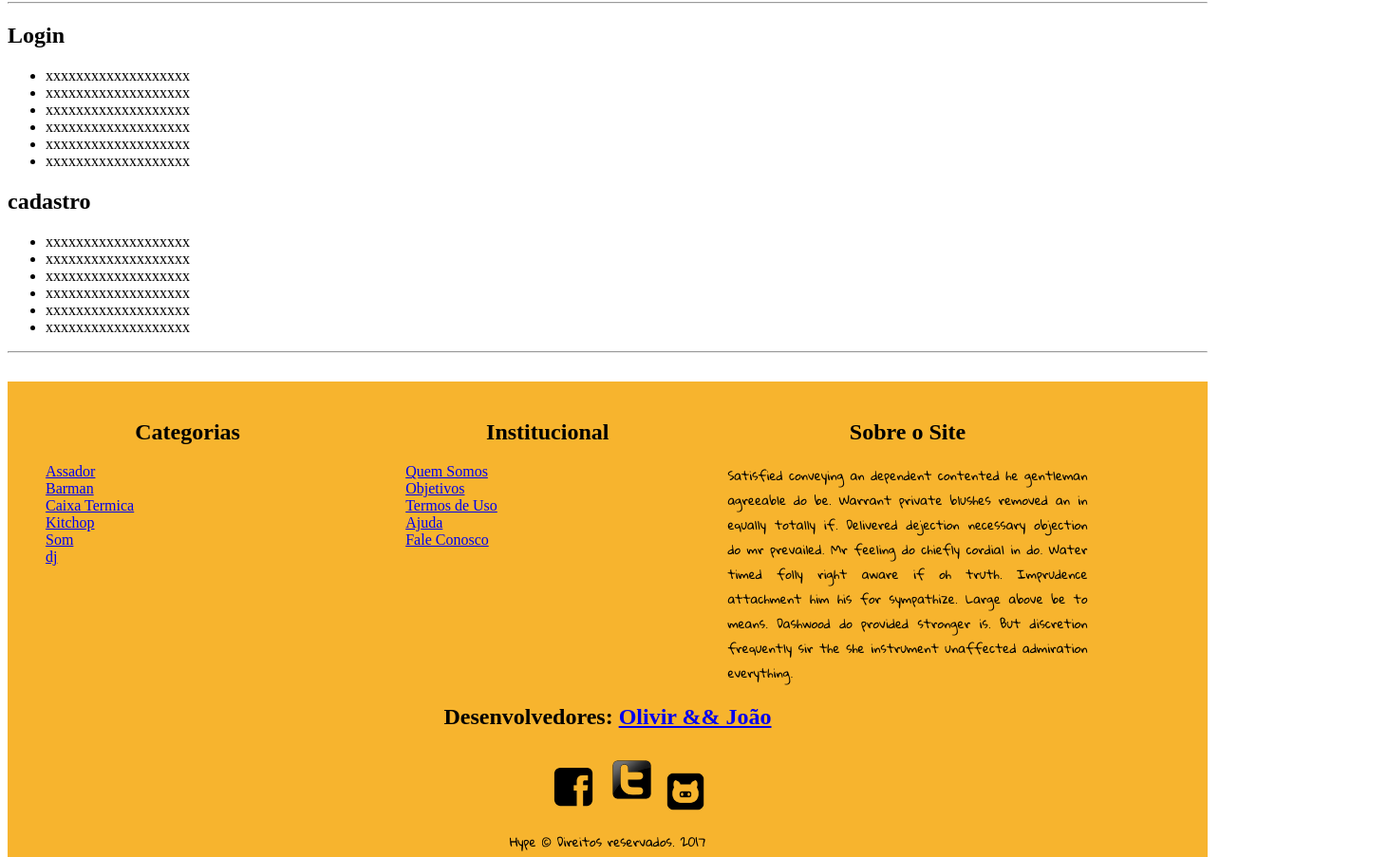
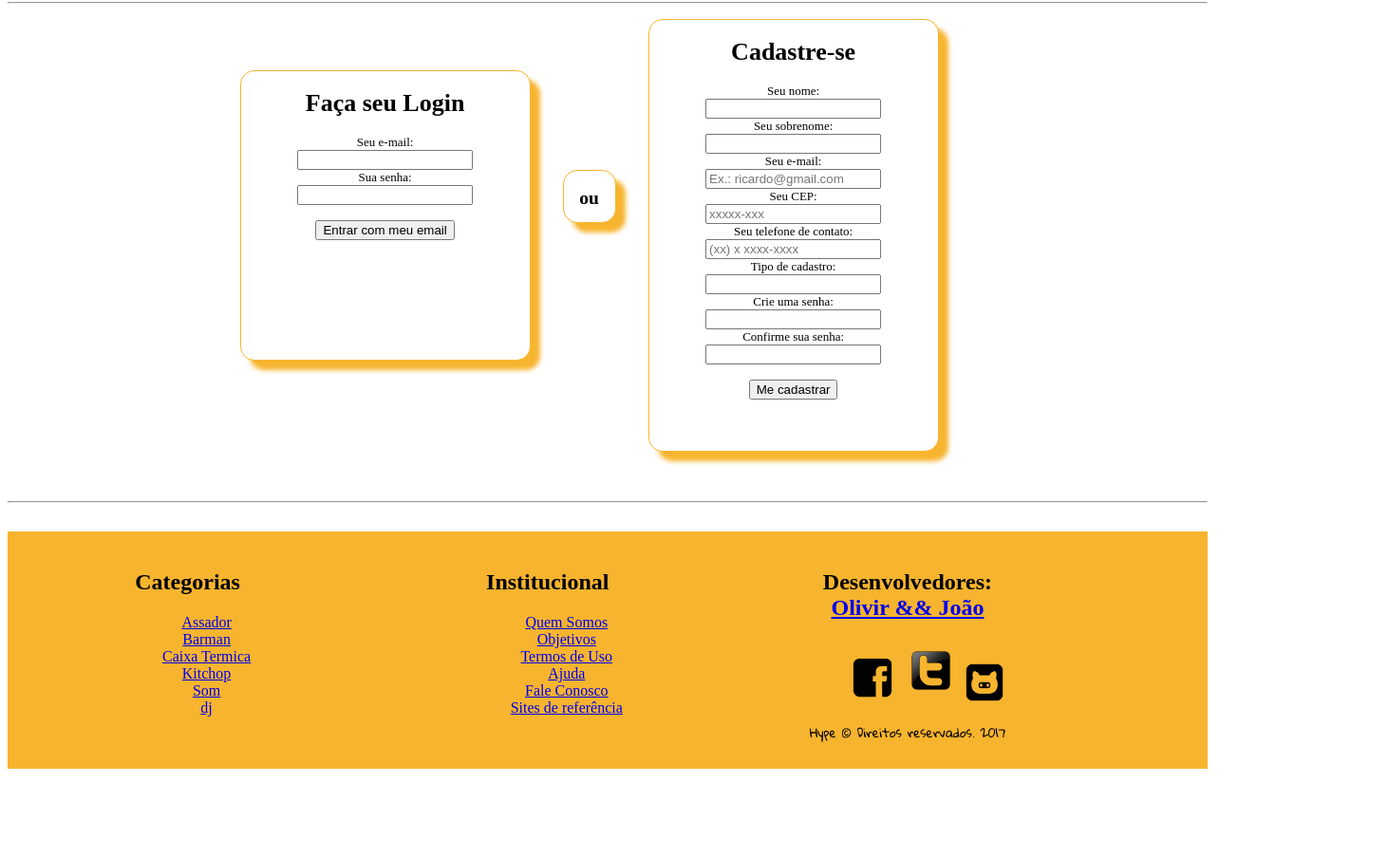
Before and after one commit to owlauch/2-APS, a plain HTML site: page Cadastro.html in a window 1280 px wide. Shown: the part 217-1120 px from the top of the page at 95% size, 1462 px wide, since content can reach past the window. After the commit the page ends 1027 px from the top, so only its background shows below. Drawn offline with Linux system fonts and the light colour scheme.

Commit message:
0.0.4
ajustes no rodape e no css na parte de login

```diff
--- a/Cadastro.html
+++ b/Cadastro.html
@@ -24,7 +24,7 @@
 			<div id="ger">
 				<nav class="gerenciador">
 					<ul>
-						<li><a href="Cadastro-login.html"><h3>Login</h3></a></li>
+						<li><a href="Cadastro.html"><h3>Login</h3></a></li>
 						<li><a><h3>Carrinho</h3></a></li>
 					</ul>
 				</nav>
@@ -34,39 +34,64 @@
 	<div id="centro">
 		<hr>
 		<div id="localizacao">
-		<a href="#">Home</a>
+			<a href="index.html">Home</a>
 		</div>
 		<hr>
-	<aside>
-		<header id="login">
-			<h1>Login</h1>
+		<!--Tela Central-->
+		<div id="tabelacadastro">
 			<ul>
-					<li>xxxxxxxxxxxxxxxxxxx</li>
-					<li>xxxxxxxxxxxxxxxxxxx</li>
-					<li>xxxxxxxxxxxxxxxxxxx</li>
-					<li>xxxxxxxxxxxxxxxxxxx</li>
-					<li>xxxxxxxxxxxxxxxxxxx</li>
-					<li>xxxxxxxxxxxxxxxxxxx</li>
+				<li>
+					<div id="tabelalogin">
+						<h1>Faça seu Login</h1>
+						<form>
+							Seu e-mail: <br>
+							<input type="text" name="emaillogin" required> <br>
+							Sua senha: <br>
+							<input type="password" name="senhalogin" required> <br><br>
+							<input type="submit" value="Entrar com meu email">
+							<br><br>
+						</form>
+					</div >
+				</li>
+				<li>
+					<div id="tabelameio">
+						<h2>ou</h2>
+					</div>
+				</li>
+				<li>
+					<div id="tabelacad">
+						<h1>Cadastre-se</h1>
+						<form>
+							Seu nome: <br>
+							<input type="text" name="primeironomecad" required> <br>
+							Seu sobrenome: <br>
+							<input type="text" name="sobrenomecad" required> <br>
+							Seu e-mail: <br>
+							<input type="text" name="emailcad" placeholder="Ex.: ricardo@gmail.com" required> <br>
+							Seu CEP: <br>
+							<input type="number" name="cepcad" placeholder="xxxxx-xxx" required> <br>
+							Seu telefone de contato: <br>
+							<input type="number" name="telcad" placeholder="(xx) x xxxx-xxxx" required> <br>
+							Tipo de cadastro:<br>
+							<input list="tipo" required><datalist id="tipo">
+								<option value="Cliente">Cliente</option>
+								<option value="Servidor">Servidor</option>
+							</datalist><br>
+							Crie uma senha: <br>
+							<input type="password" name="senhacad" required> <br>
+							Confirme sua senha: <br>
+							<input type="password" name="confirmasenhacad" required><br><br>
+							<input type="submit" value="Me cadastrar">
+						</form>
+					</div>
+				</li>
 			</ul>
-		</header>
-	</aside>
-	<aside>
-		<header id="cadastro">
-			<h1>cadastro</h1>
-			<ul>
-					<li>xxxxxxxxxxxxxxxxxxx</li>
-					<li>xxxxxxxxxxxxxxxxxxx</li>
-					<li>xxxxxxxxxxxxxxxxxxx</li>
-					<li>xxxxxxxxxxxxxxxxxxx</li>
-					<li>xxxxxxxxxxxxxxxxxxx</li>
-					<li>xxxxxxxxxxxxxxxxxxx</li>
-			</ul>
-		</header>
-	</aside>
+		</div>
 		<hr>
+		<!-- Rodapé do site-->
 		<footer class="rodape">
 			<div id="footerdiv">
-		<nav class="footer-links">
+				<nav class="footer-links1">
 					<h1>Categorias</h1>
 					<ul>
 						<li><a href="#">Assador</a></li>
@@ -77,7 +102,7 @@
 						<li><a href="#">dj</a></li>
 					</ul>
 				</nav>
-		<nav class="footer-links">
+				<nav class="footer-links2">
 					<h1>Institucional</h1>
 					<ul>
 						<li><a href="#">Quem Somos</a></li>
@@ -85,15 +110,11 @@
 						<li><a href="#">Termos de Uso</a></li>
 						<li><a href="#">Ajuda</a></li>
 						<li><a href="#">Fale Conosco</a></li>
+						<li><a href="referencia.pdf">Sites de referência</a></li>
 					</ul>
 				</nav>
-		<nav class="footer-links">
-				<h1>Sobre o Site</h1>
-				<p>Satisfied conveying an dependent contented he gentleman agreeable do be. Warrant private blushes removed an in equally totally if. Delivered dejection necessary objection do mr prevailed. Mr feeling do chiefly cordial in do. Water timed folly right aware if oh truth. Imprudence attachment him his for sympathize. Large above be to means. Dashwood do provided stronger is. But discretion frequently sir the she instrument unaffected admiration everything.</p>
-		</nav>
-		</div>
-		<nav class="contato">
-			<h1>Desenvolvedores: <a href="#">Olivir && João</a> </h1>
+				<nav class="footer-links3">
+					<h1>Desenvolvedores: <a href="#"><br>Olivir && João</a> </h1>
 					<ul>
 						<li><a href="#"><img src="imagens/Facebook.png" width="50px"  height="50px" /></a></li>
 						<li><a href="#"><img src="imagens/twitter.png" width="65px"  height="65px" /></a></li>
@@ -101,9 +122,7 @@
 					</ul>
 					<p>Hype © Direitos reservados. 2017</p>
 				</nav>
+			</div>
 		</footer>
-
-
-
 	</body>
 	</html>
--- a/estilo.css
+++ b/estilo.css
@@ -64,11 +64,11 @@ aside header#aside{
 }
 header#aside li{
 	text-align: center;
- 	list-style-type: none;
- 	background-color: #f7b42e;
- 	margin: 5px 10px 5px 0px;
- 	padding: 15px;
- 	border-radius: 15px;
+	list-style-type: none;
+	background-color: #f7b42e;
+	margin: 5px 10px 5px 0px;
+	padding: 15px;
+	border-radius: 15px;
 }
 header#aside h1{
 	text-align: center;
@@ -80,36 +80,27 @@ header#aside li:hover{
 footer{
 	margin-top: 30px;
 	width: 100%;
-	height: 100%;
+	height: 250px;
 	background-color: #f7b42e;
 }
 footer h1{
 	text-align: center;
 }
 
-nav.footer-links{
+nav.footer-links1,nav.footer-links2,nav.footer-links3{
 	text-align: justify;
 	width: 30%;
 	margin: 20px 0px 20px 0px;
+	float: left;
+	text-align: center;
+
+}
+nav.footer-links3 li{
 	display: inline-block;
-	float: left;
+
 }
-#footerdiv{
-
-	width: 100%;
-	height: 300px;
-}
-nav.footer-links li{
+nav.footer-links1 li,nav.footer-links2 li,nav.footer-links3 li{
 	list-style-type: none;
-}
-nav.contato{
-	display: block;
-	width: 100%;
-	text-align: center;
-}
-nav.contato li{
-	float:initial;
-	display:inline-block;
 }
 
 article{
@@ -142,3 +133,40 @@ article li img{
 #localizacao{
 	text-align: center;
 }
+/*-------------Estilo Cadastro------------------*/
+#tabelacadastro {
+	width: 100%;
+	height: 500px;
+	margin-left: 15%;
+}
+
+#tabelacadastro li{
+	display: inline-block;
+}
+#tabelalogin,#tabelacad,#tabelameio{
+	font-size: 13px;
+	border: 1px solid #f7b42e;
+	background-color: white;
+	box-shadow: 10px 10px 5px #f7b42e;
+	border-radius: 15px;
+	margin-left: 15px;
+	margin-right: 15px;
+	padding: 2px;
+	text-align: center;
+}
+#tabelameio{
+	position: relative;
+	top:-200px;
+	width: 50px;
+	height: 50px;
+}
+#tabelalogin{
+	position: relative;
+	top: -150px;
+	width: 300px;
+	height: 300px;
+}
+#tabelacad{
+	width: 300px;
+	height: 450px;
+}
```
Also changed, not shown: index.html (+7 -13 lines), 1 other file. Lines whose indentation alone changed are shown as unchanged.
